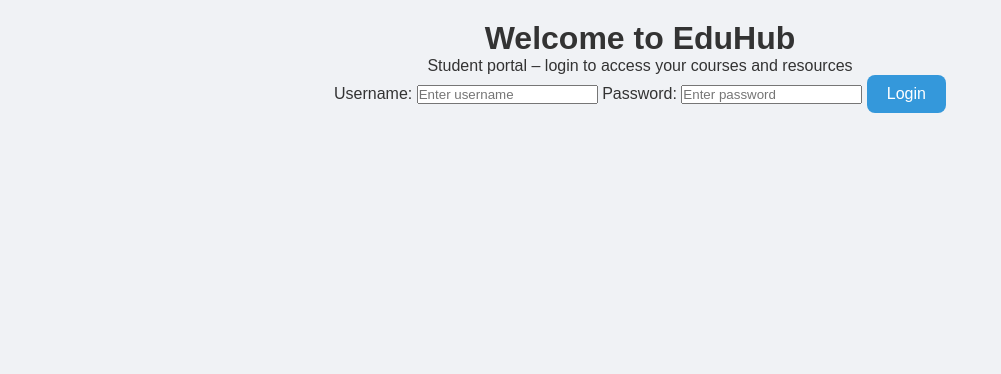
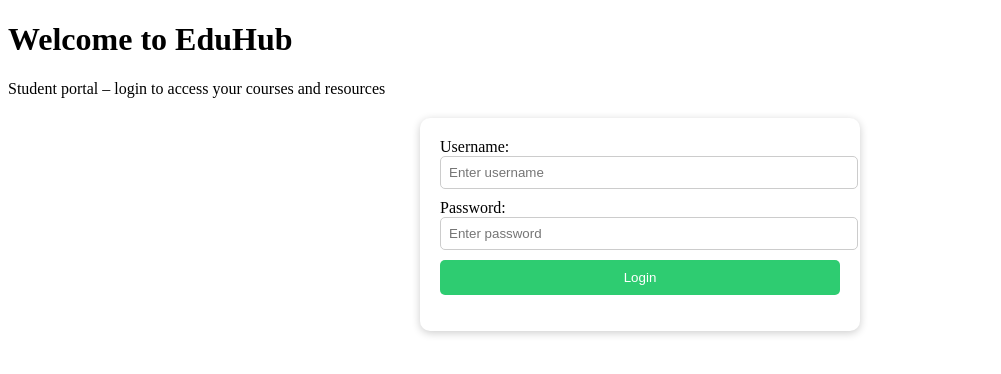
Before and after one commit to muthalithendo-stack/EduHub-, a plain HTML site: page index.html in a window 1280 px wide. Shown: the whole page, without its empty margins (0-1001 px from the left). Drawn offline with Linux system fonts and the light colour scheme; files that its build step writes are made by us from their sources; files whose address does not match are found by name.

Commit message:
Add login form styles to style.css
Added styles for a login form including layout, input fields, and buttons.

```diff
--- a/style.css
+++ b/style.css
@@ -1,58 +1,43 @@
-/* Basic Reset */
-* {
-    margin: 0;
-    padding: 0;
-    box-sizing: border-box;
-    font-family: Arial, sans-serif;
+/* Login Form */
+.login {
+    background-color: #fff;
+    padding: 20px;
+    border-radius: 10px;
+    max-width: 400px;
+    margin: 20px auto;
+    box-shadow: 0 2px 8px rgba(0,0,0,0.2);
 }
 
-/* Body Styling */
-body {
-    background-color: #f0f2f5;
-    color: #333;
-    display: flex;
-    flex-direction: column;
-    align-items: center;
-    justify-content: flex-start;
-    min-height: 100vh;
-    padding: 20px;
+.login h2 {
+    text-align: center;
+    margin-bottom: 15px;
 }
 
-/* Header */
-header {
-    text-align: center;
-    margin-bottom: 30px;
+.login input {
+    width: 100%;
+    padding: 8px;
+    margin-bottom: 10px;
+    border-radius: 5px;
+    border: 1px solid #ccc;
 }
 
-header h1 {
-    color: #2c3e50;
-    font-size: 2.5em;
-    margin-bottom: 10px;
+.login button {
+    width: 100%;
+    padding: 10px;
+    background-color: #2ecc71;
+    border: none;
+    border-radius: 5px;
+    color: white;
+    cursor: pointer;
 }
 
-header p {
-    font-size: 1.2em;
-    color: #555;
+.login button:hover {
+    background-color: #27ae60;
 }
 
-/* Buttons */
-.buttons {
-    display: flex;
-    gap: 15px;
-    flex-wrap: wrap;
+#loginMessage {
+    text-align: center;
+    margin-top: 10px;
+    font-weight: bold;
+    color: red;
 }
-
-button {
-    padding: 10px 20px;
-    font-size: 1em;
-    border: none;
-    border-radius: 8px;
-    background-color: #3498db;
-    color: white;
-    cursor: pointer;
-    transition: background-color 0.3s ease;
-}
-
-button:hover {
-    background-color: #2980b9;
-}
```
